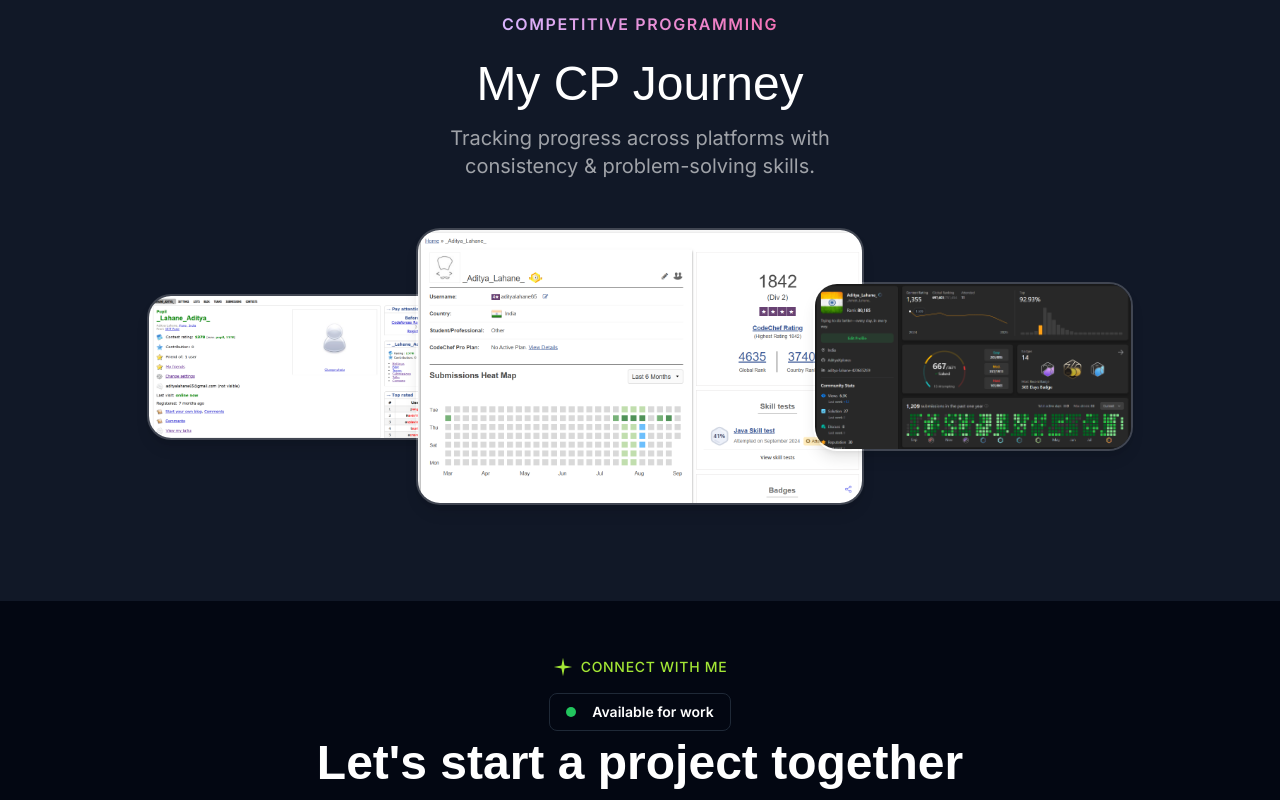
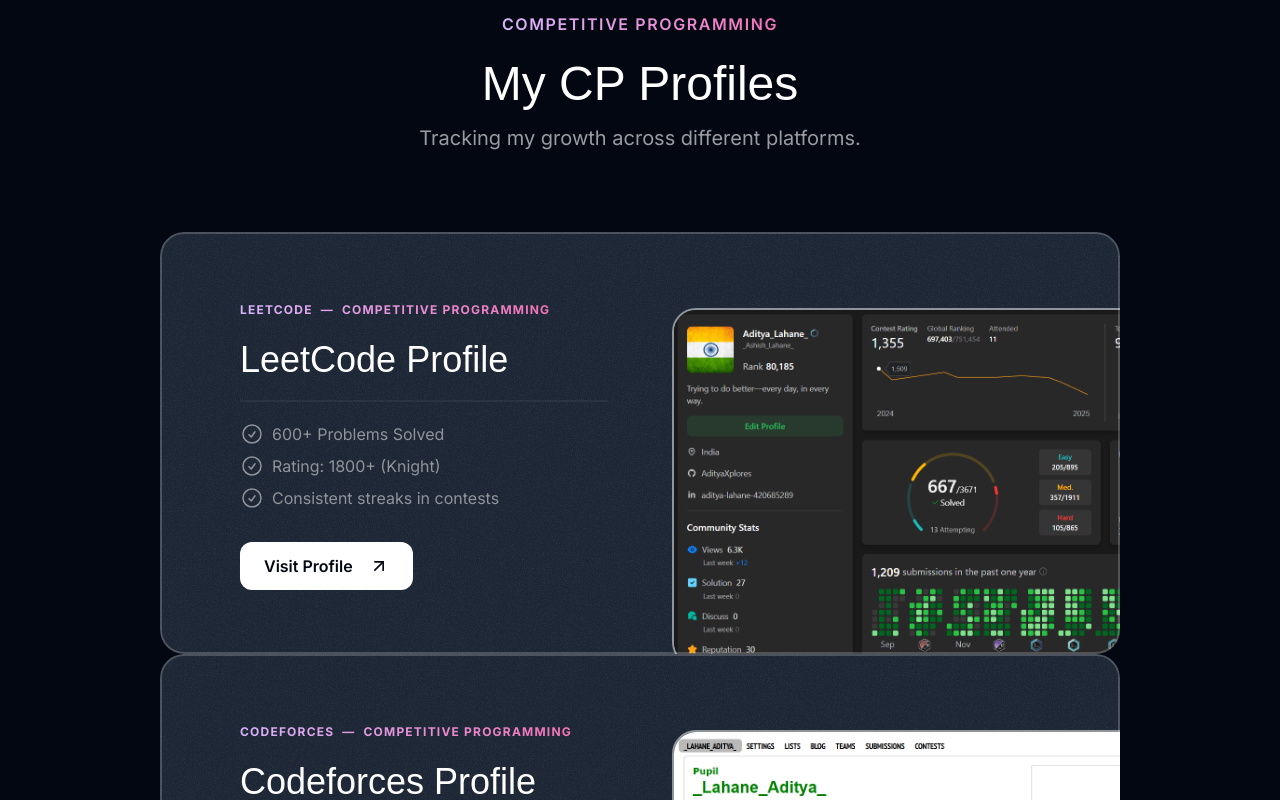
Before and after one commit to AdityaXplores/Portfolio-Aditya, a Next.js app: page / in a window 1280 px wide. Shown: the part 5340-6140 px from the top of the page. Built offline with nearby package versions, Linux system fonts and the light colour scheme; a web font is replaced by a local one.

Commit message:
Update Competitive Programming section with overlapping sticky cards and reorder profiles (LeetCode → Codeforces → CodeChef)

```diff
--- a/src/components/CompetitiveProgramming.tsx
+++ b/src/components/CompetitiveProgramming.tsx
@@ -1,53 +1,133 @@
 import Image from "next/image";
-import ProfilePic from "@/assets/images/CF.png"; // Codeforces profile image
-import RatingGraph from "@/assets/images/CC.png"; // CodeChef rating graph
-import LeetCodePic from "@/assets/images/LC.png"; // <-- add your LeetCode profile image
+import CheckCircleIcon from "@/assets/icons/check-circle.svg";
+import ArrowUpRightIcon from "@/assets/icons/arrow-up-right.svg";
+import GrainImage from "@/assets/images/grain.jpg";
+
+// Import profile screenshots/logos
+import CodeforcesImg from "@/assets/images/CF.png";
+import CodeChefImg from "@/assets/images/CC.png";
+import LeetCodeImg from "@/assets/images/LC.png";
+
+const cpProfiles = [
+  {
+    platform: "LeetCode",
+    year: "Competitive Programming",
+    title: "LeetCode Profile",
+    results: [
+      { title: "600+ Problems Solved" },
+      { title: "Rating: 1800+ (Knight)" },
+      { title: "Consistent streaks in contests" },
+    ],
+    link: "https://leetcode.com/your_username",
+    image: LeetCodeImg,
+  },
+  {
+    platform: "Codeforces",
+    year: "Competitive Programming",
+    title: "Codeforces Profile",
+    results: [
+      { title: "Max Rating: 1450 (Specialist)" },
+      { title: "300+ Problems Solved" },
+      { title: "Active in Div. 2 contests" },
+    ],
+    link: "https://codeforces.com/profile/your_username",
+    image: CodeforcesImg,
+  },
+  {
+    platform: "CodeChef",
+    year: "Competitive Programming",
+    title: "CodeChef Profile",
+    results: [
+      { title: "Max Rating: 1800 (4★)" },
+      { title: "250+ Problems Solved" },
+      { title: "Monthly contests participation" },
+    ],
+    link: "https://www.codechef.com/users/your_username",
+    image: CodeChefImg,
+  },
+];
 
 export const CompetitiveProgramming = () => {
   return (
-    <section className="pb-16 lg:py-24 bg-gray-900">
+    <section className="pb-16 lg:py-24">
       <div className="container">
         <div className="flex justify-center">
           <p className="uppercase font-semibold tracking-widest bg-gradient-to-r from-purple-300 to-pink-400 text-transparent bg-clip-text text-center">
             Competitive Programming
           </p>
         </div>
-
         <h2 className="font-serif text-3xl md:text-5xl text-center mt-6">
-          My CP Journey
+          My CP Profiles
         </h2>
         <p className="text-center md:text-lg lg:text-xl max-w-md mx-auto text-white/60 mt-4">
-          Tracking progress across platforms with consistency & problem-solving skills.
+          Tracking my growth across different platforms.
         </p>
 
-        {/* Grid for images */}
-        <div className="mt-12 grid grid-cols-1 md:grid-cols-3 gap-10 items-center">
-          {/* Profile Image */}
-          <div className="flex justify-center">
-            <Image
-              src={ProfilePic}
-              alt="Codeforces Profile"
-              className="rounded-3xl border-2 border-white/20 shadow-lg max-w-xs"
-            />
-          </div>
+        {/* Overlapping sticky cards */}
+        <div className="relative mt-10 md:mt-20">
+          {cpProfiles.map((profile, index) => (
+            <div
+              key={`${profile.title}-${profile.platform}`}
+              style={{ top: `calc(64px + ${index * 40}px)` }}
+              className="bg-gray-800 rounded-3xl z-0 after:z-10 overflow-hidden
+              after:content-[''] after:absolute after:inset-0 after:outline-2
+              after:outline after:-outline-offset-2 after:rounded-3xl after:pointer-events-none
+              after:outline-white/20 md:pt-12 md:px-10 px-8 pt-8 lg:pt-16 lg:px-20
+              sticky"
+            >
+              <div
+                className="absolute inset-0 -z-10 opacity-5"
+                style={{ backgroundImage: `url(${GrainImage.src})` }}
+              ></div>
 
-          {/* Rating Graph */}
-          <div className="flex justify-center">
-            <Image
-              src={RatingGraph}
-              alt="CodeChef Rating Graph"
-              className="rounded-3xl border-2 border-white/20 shadow-lg max-w-md"
-            />
-          </div>
+              <div className="lg:grid lg:grid-cols-2 lg:gap-16">
+                {/* Left side (details) */}
+                <div className="lg:pb-16">
+                  <div className="bg-gradient-to-r from-purple-300 to-pink-400 inline-flex font-bold uppercase tracking-widest gap-2 text-[12px] text-transparent bg-clip-text">
+                    <span>{profile.platform}</span>
+                    <span>—</span>
+                    <span>{profile.year}</span>
+                  </div>
 
-          {/* LeetCode Profile */}
-          <div className="flex justify-center">
-            <Image
-              src={LeetCodePic}
-              alt="LeetCode Profile"
-              className="rounded-3xl border-2 border-white/20 shadow-lg max-w-xs"
-            />
-          </div>
+                  <h3 className="font-serif text-2xl mt-2 md:text-4xl md:mt-5">
+                    {profile.title}
+                  </h3>
+                  <hr className="border-t-2 border-white/5 mt-4 md:mt-5" />
+                  <ul className="flex flex-col gap-2 mt-4 md:mt-5">
+                    {profile.results.map((result) => (
+                      <li
+                        key={result.title}
+                        className="flex gap-2 text-sm md:text-base text-white/50"
+                      >
+                        <CheckCircleIcon className="size-5 md:size-6" />
+                        <span>{result.title}</span>
+                      </li>
+                    ))}
+                  </ul>
+
+                  {profile.link && (
+                    <a href={profile.link} target="_blank">
+                      <button className="bg-white text-gray-950 h-12 w-full rounded-xl inline-flex items-center justify-center gap-2 md:w-auto px-6 font-semibold mt-8">
+                        <span>Visit Profile</span>
+                        <ArrowUpRightIcon className="size-5 ml-2" />
+                      </button>
+                    </a>
+                  )}
+                </div>
+
+                {/* Right side (image) */}
+                <div className="relative">
+                  <Image
+                    src={profile.image}
+                    alt={profile.title}
+                    className="mt-8 rounded-3xl border-2 border-white/50
+                    top-3 -mb-4 md:-mb-0 lg:mt-0 lg:h-full lg:w-auto
+                    lg:max-w-none lg:absolute"
+                  />
+                </div>
+              </div>
+            </div>
+          ))}
         </div>
       </div>
     </section>
```
